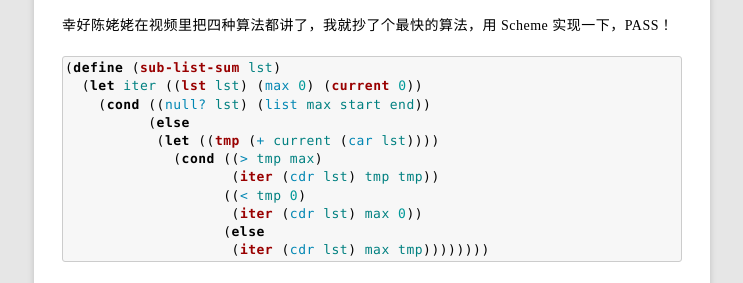
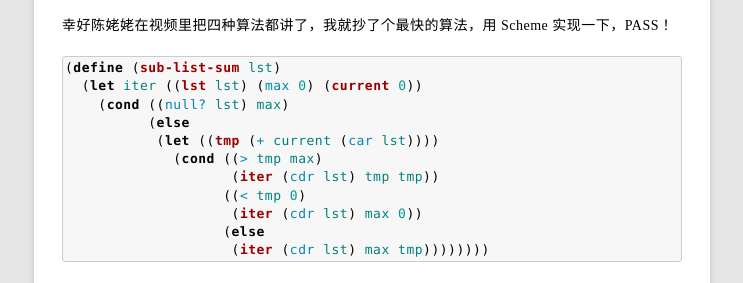
Before and after one commit to rhuichao/uternet.github.io, a Jekyll site: the page built from _posts/2014-12-03-sub-list-sum.md, in a window 1280 px wide and 900 px high, scrolled down 480 px. Shown: the part 163-446 px from the top of the window, without its empty margins (268-1011 px from the left). Built offline with Jekyll 4.4.1, drawn with Linux system fonts in a browser that asks for light colours; Markdown is read by kramdown in place of the engine named in the settings.

Commit message:
new document posted

````diff
--- a/_posts/2014-12-03-sub-list-sum.md
+++ b/_posts/2014-12-03-sub-list-sum.md
@@ -27,7 +27,7 @@ date: 2014-12-03
 ```scheme
 (define (sub-list-sum lst)
   (let iter ((lst lst) (max 0) (current 0))
-    (cond ((null? lst) (list max start end))
+    (cond ((null? lst) max)
           (else
            (let ((tmp (+ current (car lst))))
              (cond ((> tmp max)
````
